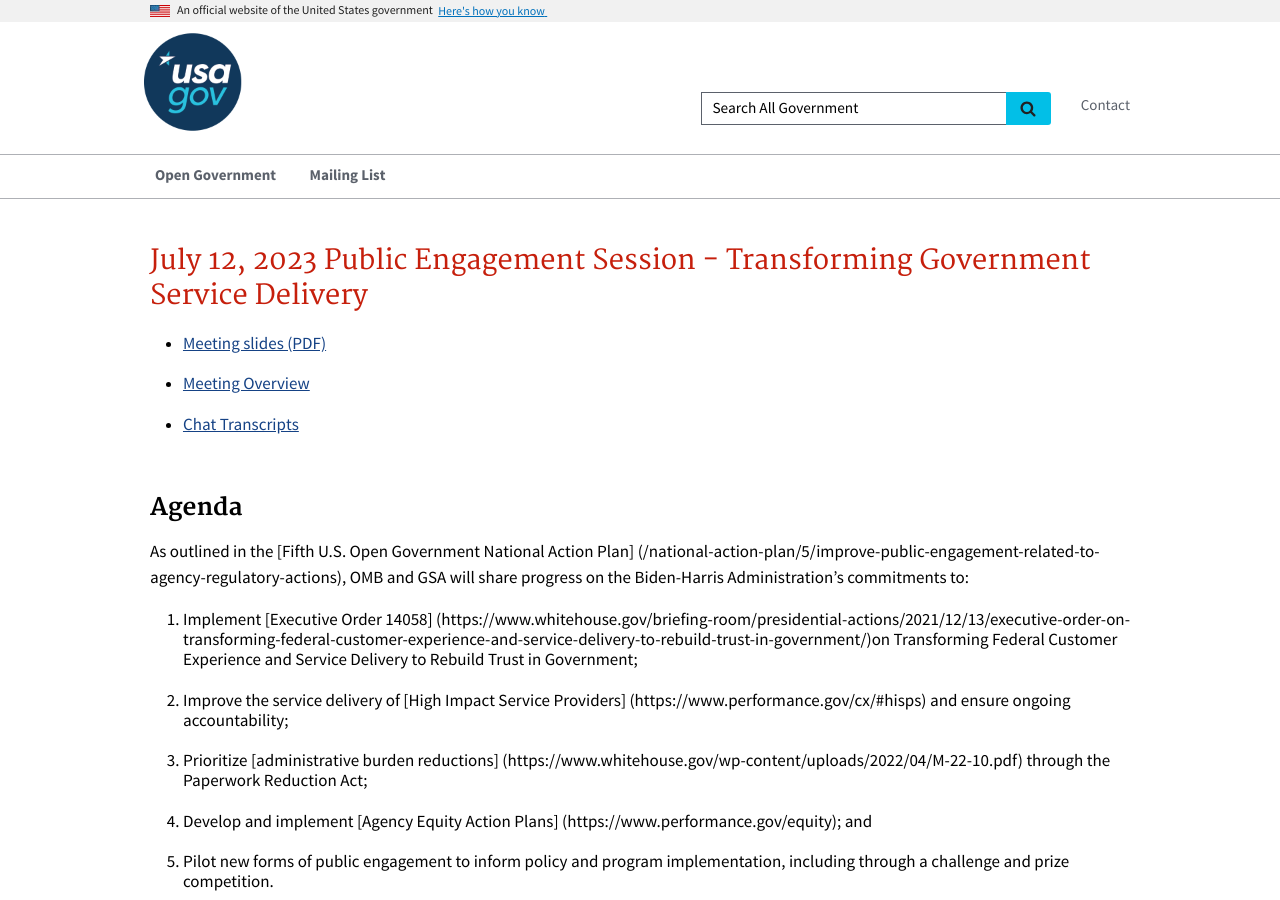
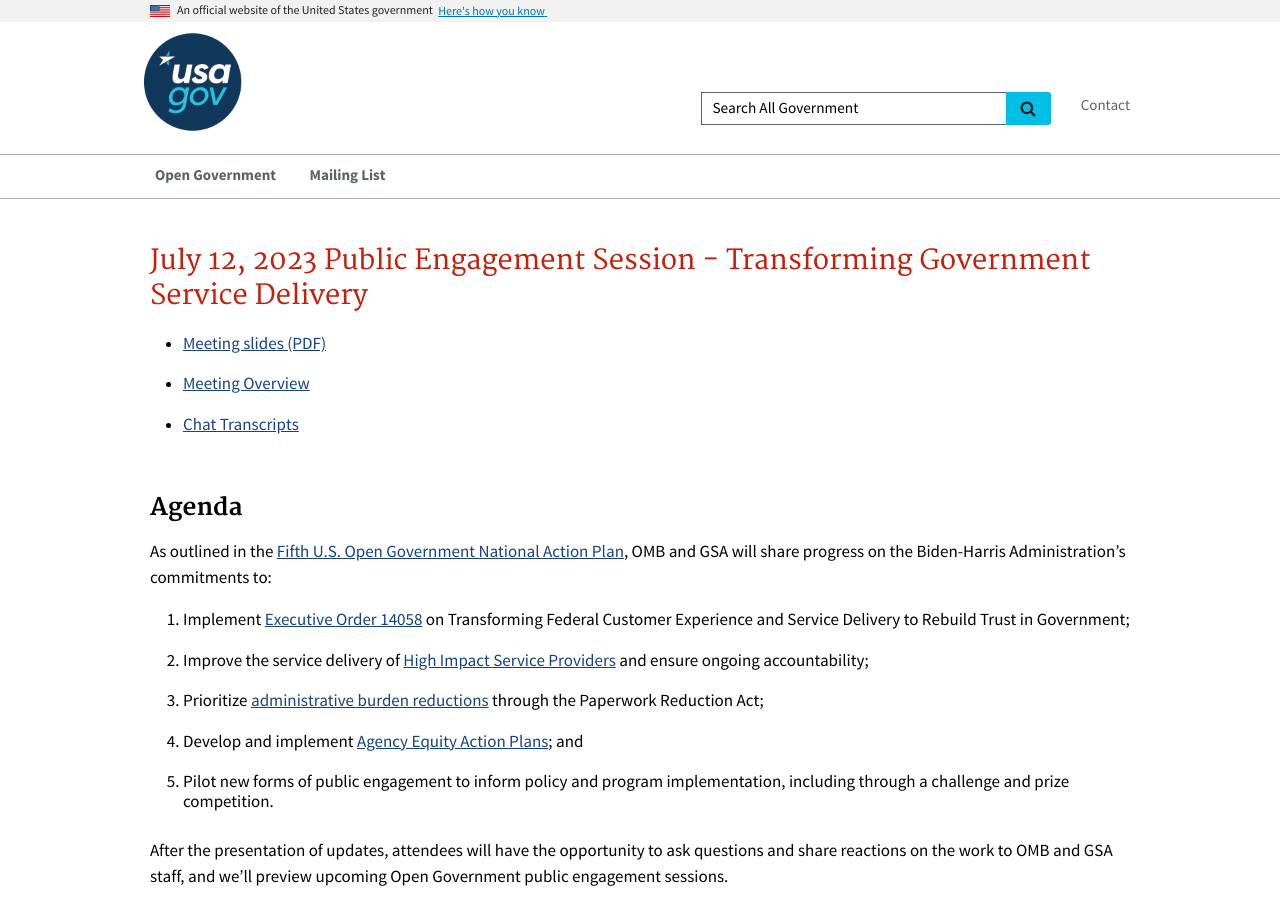
Before and after one commit to GSA/open.usa.gov, a Jekyll site: the page built from pages/meeting/july-2023-public-engagement-transforming-government-service-delivery.md, in a window 1280 px wide and 900 px high. Built offline with Jekyll 4.4.1, drawn with Linux system fonts in a browser that asks for light colours.

Commit message:
Fixing link formatting

```diff
--- a/pages/meeting/july-2023-public-engagement-transforming-government-service-delivery.md
+++ b/pages/meeting/july-2023-public-engagement-transforming-government-service-delivery.md
@@ -12,13 +12,13 @@ permalink: /meeting/july-2023-public-engagement-transforming-government-service-
 
 ## Agenda
 
-As outlined in the [Fifth U.S. Open Government National Action Plan] (/national-action-plan/5/improve-public-engagement-related-to-agency-regulatory-actions), OMB and GSA will share progress on the Biden-Harris Administration’s commitments to:
+As outlined in the [Fifth U.S. Open Government National Action Plan](/national-action-plan/5/improve-public-engagement-related-to-agency-regulatory-actions), OMB and GSA will share progress on the Biden-Harris Administration’s commitments to:
 
-1. Implement [Executive Order 14058] (https://www.whitehouse.gov/briefing-room/presidential-actions/2021/12/13/executive-order-on-transforming-federal-customer-experience-and-service-delivery-to-rebuild-trust-in-government/)on Transforming Federal Customer Experience and Service Delivery to Rebuild Trust in Government;
-1. Improve the service delivery of [High Impact Service Providers] (https://www.performance.gov/cx/#hisps) and ensure ongoing accountability;
-1. Prioritize [administrative burden reductions] (https://www.whitehouse.gov/wp-content/uploads/2022/04/M-22-10.pdf) through the Paperwork Reduction Act;
-1. Develop and implement [Agency Equity Action Plans] (https://www.performance.gov/equity); and
-1. Pilot new forms of public engagement to inform policy and program implementation, including through a challenge and prize competition.
+1. Implement [Executive Order 14058](https://www.whitehouse.gov/briefing-room/presidential-actions/2021/12/13/executive-order-on-transforming-federal-customer-experience-and-service-delivery-to-rebuild-trust-in-government/) on Transforming Federal Customer Experience and Service Delivery to Rebuild Trust in Government;
+2. Improve the service delivery of [High Impact Service Providers](https://www.performance.gov/cx/#hisps) and ensure ongoing accountability;
+3. Prioritize [administrative burden reductions](https://www.whitehouse.gov/wp-content/uploads/2022/04/M-22-10.pdf) through the Paperwork Reduction Act;
+4. Develop and implement [Agency Equity Action Plans](https://www.performance.gov/equity); and
+5. Pilot new forms of public engagement to inform policy and program implementation, including through a challenge and prize competition.
 
 After the presentation of updates, attendees will have the opportunity to ask questions and share reactions on the work to OMB and GSA staff, and we’ll preview upcoming Open Government public engagement sessions.
 
```
